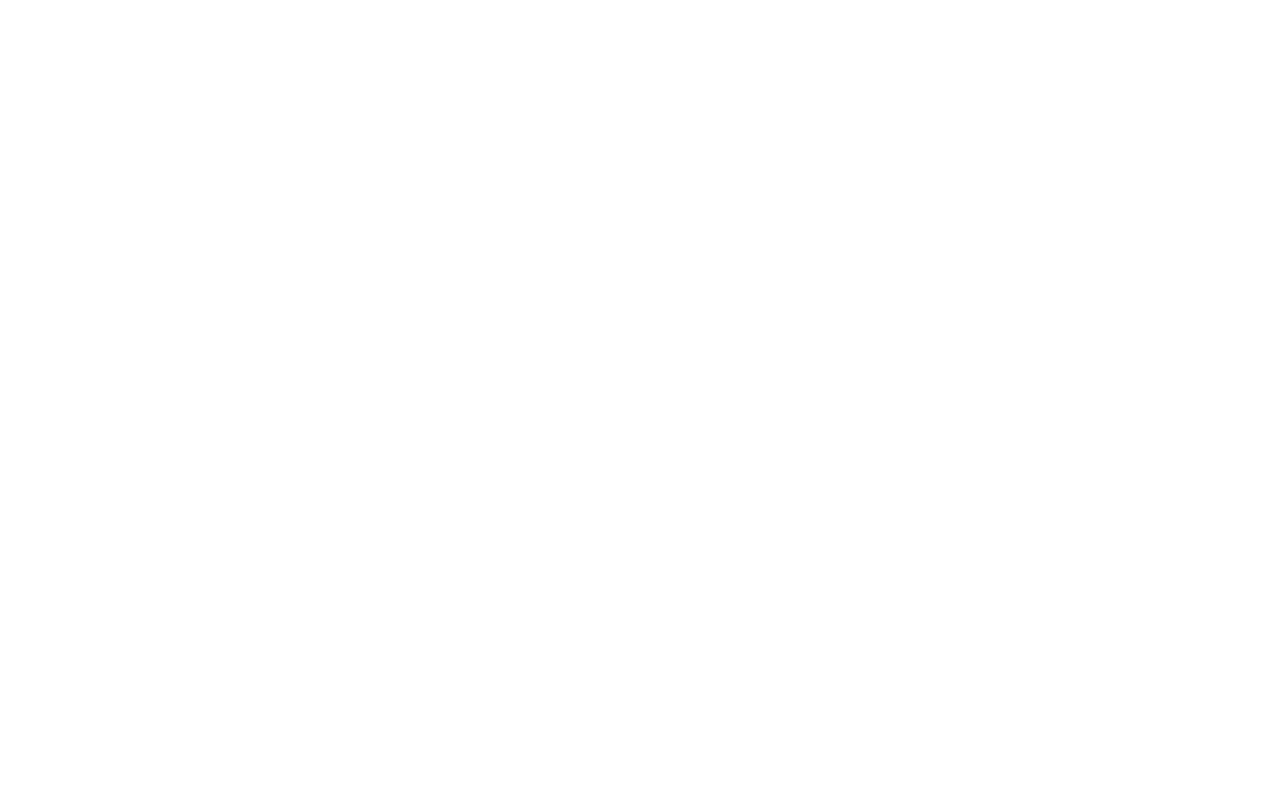
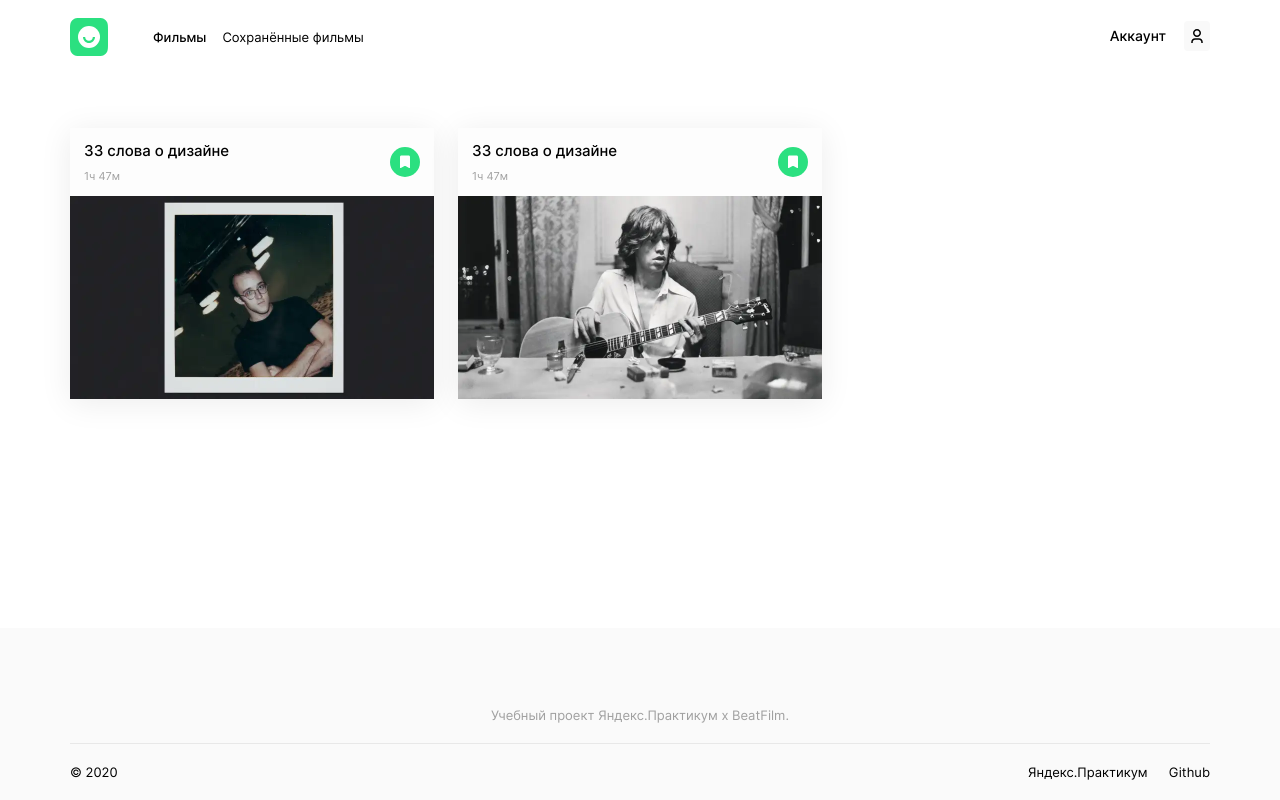
Before and after one commit to JekaEvgeniy/movies-explorer-frontend, a React (Create React App) app: page /saved-movies in a window 1280 px wide. Before the commit this address had no page. Built offline with nearby package versions, Linux system fonts and the light colour scheme.

Commit message:
правки по saved-movies

```diff
--- a/src/components/App/App.js
+++ b/src/components/App/App.js
@@ -20,10 +20,19 @@
         <Route exact path="/" element={<Main />} />
         <Route path="/signup" element={<Register />} />
         <Route path="/signin" element={<Login />} />
+
         <Route path="/movies" element={
           <>
             <Header isPageMovies />
             <Movies list={arrMovies} />
+            <Footer />
+          </>
+        } />
+
+        <Route path="/saved-movies" element={
+          <>
+            <Header isPageMovies />
+            <Movies list={arrMovies} isSaveMovies />
             <Footer />
           </>
         } />
--- a/src/components/Movies/Movies.js
+++ b/src/components/Movies/Movies.js
@@ -2,18 +2,20 @@
 
 import MoviesCardList from '../MoviesCardList/MoviesCardList';
 
-function Movies({ list }){
+function Movies({ ...props }){
+  // <div className="movies__footer-actions"><button className="button-silver" type="button">Ещё</button></div>
+  // let footerBtn;
+
   return (
     <section className="movies" id="movies" aria-label="Фильмотека">
       <ul className="movies-items">
-        <MoviesCardList list={list} />
+        <MoviesCardList list={props.list} isSaveMovies={props.isSaveMovies} />
       </ul>
-
-
-      <div className="movies__footer-actions">
-        <button className="button-silver" type="button">Ещё</button>
-      </div>
-
+      { ! props.isSaveMovies && (
+        <div className="movies__footer-actions">
+          <button className="button-silver" type="button">Ещё</button>
+        </div>
+      )}
     </section>
   );
 }
--- a/src/components/MoviesCardList/MoviesCardList.js
+++ b/src/components/MoviesCardList/MoviesCardList.js
@@ -2,8 +2,9 @@
 
 import MoviesCard from '../MoviesCard/MoviesCard';
 
-function MoviesCardList(props){
+function MoviesCardList({...props}){
 
+  function allMovies(){
     return (
        props.list.map((item) => (
         <MoviesCard
@@ -12,7 +13,24 @@
         />
       ))
    );
+  }
 
+  function likeMovies(){
+    return (
+      props.list.filter(item => item.isLiked === true ).map((item) => (
+        <MoviesCard
+          key={item.movieId}
+          card={item}
+        />
+      ))
+    );
+  }
+
+  if ( props.isSaveMovies ){
+    return likeMovies();
+  }else {
+    return allMovies();
+  }
 }
 
 export default MoviesCardList;
```
Lines whose indentation alone changed are shown as unchanged.
